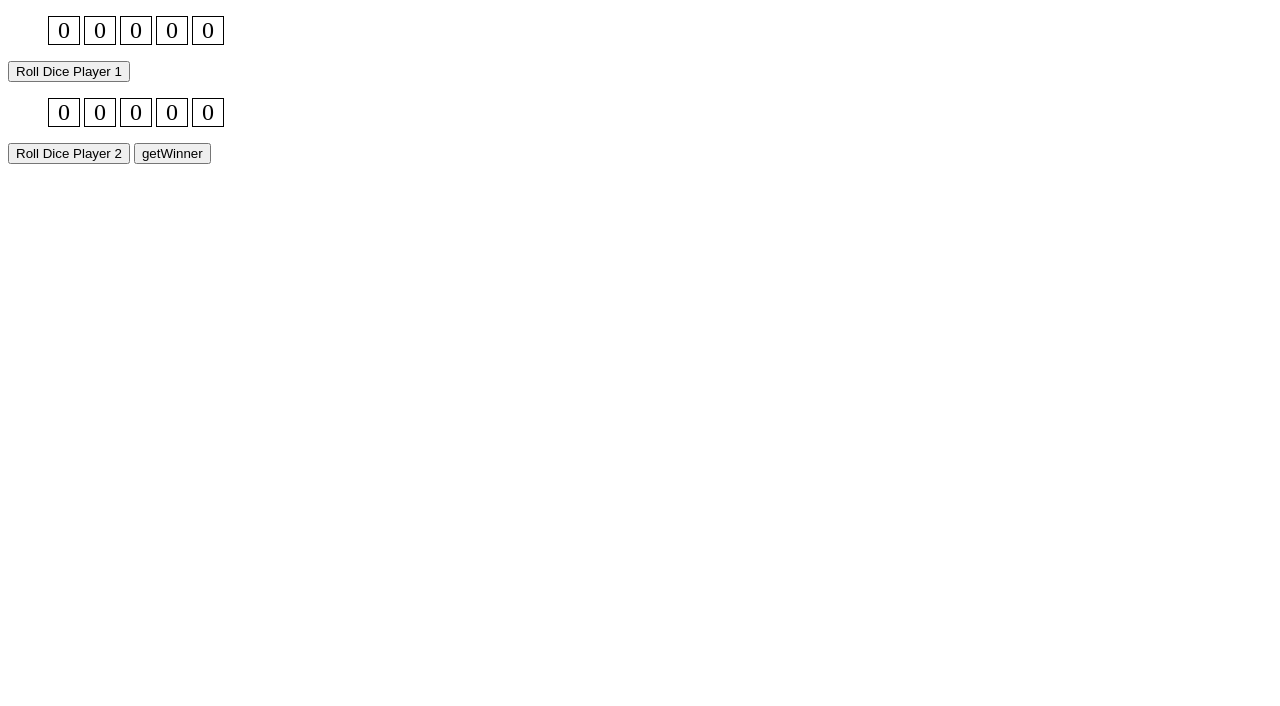
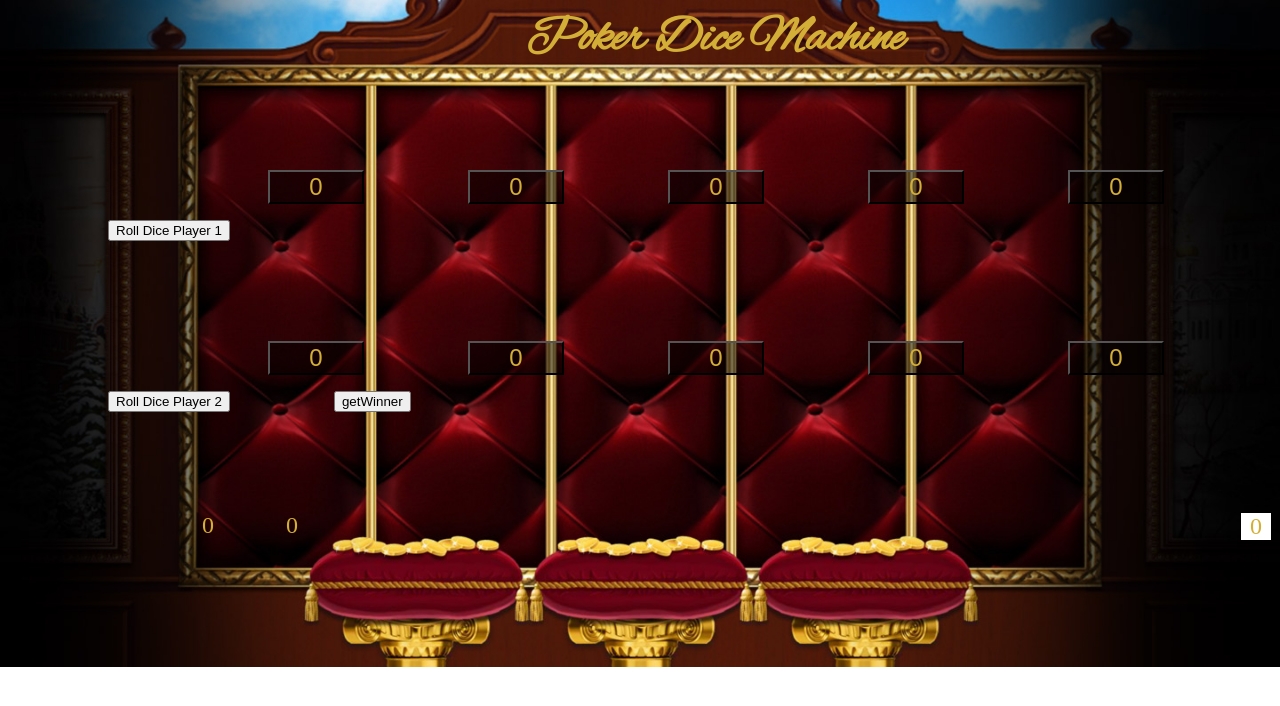
Before and after one commit to IlanHZ/WDI_Project1, a PHP site: page / in a window 1280 px wide. Shown: the top 706 px of the page. Run offline with PHP 8.4, Linux system fonts and the light colour scheme; some libraries are stand-ins or nearby versions.

Commit message:
basicCSS

```diff
--- a/css/app.css
+++ b/css/app.css
@@ -1,5 +1,45 @@
-.player1 li{
+body {
+  background: url('../machine_background.jpg');
+  background-repeat: no-repeat;
+  background-size: cover;
+}
 
+h1 {
+  font-family: 'Alex Brush', cursive;
+  color:rgb(212,175,55);
+  text-align: center;
+  font-size: 50px;
+  margin-top: 0;
+  margin-left: 150px;
+}
+.score {
+  margin-left: 900px;
+}
+ul {
+  margin-left: 120px;
+  margin-top: 100px;
+}
+button  {
+  margin-left: 100px;
+}
+li{
+
+  width:80px;
+  background-color:transparent;
+  border: 1px transparent ;
+  color:rgb(212,175,55);
+  font-size:24px;
+  text-align:center;
+  list-style-type: none;
+  display: inline-block;
+}
+
+
+
+
+
+
+#round {
   width:30px;
   background:white;
   border: 1px solid black ;
@@ -7,17 +47,12 @@
   text-align:center;
   list-style-type: none;
   display: inline-block;
+  float: right;
 }
 
-.player2 li{
-  width:30px;
-  background:white;
-  border: 1px solid black ;
-  font-size:24px;
-  text-align:center;
-  list-style-type: none;
-  display: inline-block;
-
+.buttonClassA {
+  background: rgba(0,0,0,0.5);
 }
-
-/* find a way to create real dices */
+.buttonClassB{
+  background:grey;
+}
--- a/home.html
+++ b/home.html
@@ -2,6 +2,7 @@
 <html>
 <head>
   <title>Poker Dice</title>
+  <link href='https://fonts.googleapis.com/css?family=Alex+Brush' rel='stylesheet' type='text/css'>
   <link rel="stylesheet" type="text/css" href="css/app.css">
 
   <script src="https://ajax.googleapis.com/ajax/libs/jquery/2.1.3/jquery.min.js"></script>
@@ -9,25 +10,37 @@
 
   </head>
   <body>
+  <h1>Poker Dice Machine</h1>
     <ul class="player1">
-      <li id="die11">0</li>
-      <li id="die12">0</li>
-      <li id="die13">0</li>
-      <li id="die14">0</li>
-      <li id="die15">0</li>
+      <button id="hold1" class="buttonClassA"><li id="die11">0</li></button>
+      <button id="hold2" class="buttonClassA"><li id="die12">0</li></button>
+      <button id="hold3" class="buttonClassA"><li id="die13">0</li></button>
+      <button id="hold4" class="buttonClassA"><li id="die14">0</li></button>
+      <button id="hold5" class="buttonClassA"><li id="die15">0</li></button>
     </ul>
     <button id="roll1">Roll Dice Player 1</button>
 
     <ul class="player2">
-      <li id="die21">0</li>
-      <li id="die22">0</li>
-      <li id="die23">0</li>
-      <li id="die24">0</li>
-      <li id="die25">0</li>
+      <button id="hold1" class="buttonClassA"><li id="die21">0</li></button>
+      <button id="hold1" class="buttonClassA"><li id="die22">0</li></button>
+      <button id="hold1" class="buttonClassA"><li id="die23">0</li></button>
+      <button id="hold1" class="buttonClassA"><li id="die24">0</li></button>
+      <button id="hold1" class="buttonClassA"><li id="die25">0</li></button>
     </ul>
     <button id="roll2">Roll Dice Player 2</button>
 
     <button id="winner">getWinner</button>
 
+    <div class="scores">
+      <ul>
+        <li id="score1">0</li>
+        <li id="round">0</li>
+        <li id="score2">0</li>
+      </ul>
+    </div>
+
+
+
+
     </body>
     </html>
--- a/js/app.js
+++ b/js/app.js
@@ -11,6 +11,7 @@ var four        = '1,4';
 var five        = '5';
 
 var scoreObj = {
+  '1,1,1,1,1':0,
   '1,1,1,2': 1,
   '1,2,2': 2,
   '1,1,3':3,
@@ -23,6 +24,12 @@ var scoreObj = {
 
 var score1;
 var score2;
+var round = 0;
+var $player1= $(".player1");
+var player1Hold=$("player1Hold");
+
+
+//function isHoldOn(){
 
 
 
@@ -61,19 +68,68 @@ var score2;
     return array.reduce(function(prev,val) {
       return prev + val;
     },0);
+
   }
-
 
 
 ///////////////////////////////////////////////////////////////////////////////////////////
 ////////////////////////////////////////// PLAYER 1 //////////////////////////////////////
 /////////////////////////////////////////////////////////////////////////////////////////
 
+//hold the button if it is clicked, switch from classA to
+$('#hold1').on("click", function() {
+  var btn=$(this);
+  if(btn.attr('class')=='buttonClassA'){
+       btn.removeClass('buttonClassA').addClass('buttonClassB');
+  }
+  else{
+      btn.removeClass('buttonClassB').addClass('buttonClassA');
+  }
+})
+$('#hold2').on("click", function() {
+  var btn=$(this);
+  if(btn.attr('class')=='buttonClassA'){
+       btn.removeClass('buttonClassA').addClass('buttonClassB');
+  }
+  else{
+      btn.removeClass('buttonClassB').addClass('buttonClassA');
+  }
+})
+$('#hold3').on("click", function() {
+  var btn=$(this);
+  if(btn.attr('class')=='buttonClassA'){
+       btn.removeClass('buttonClassA').addClass('buttonClassB');
+  }
+  else{
+      btn.removeClass('buttonClassB').addClass('buttonClassA');
+  }
+})
+$('#hold4').on("click", function() {
+  var btn=$(this);
+  if(btn.attr('class')=='buttonClassA'){
+       btn.removeClass('buttonClassA').addClass('buttonClassB');
+  }
+  else{
+      btn.removeClass('buttonClassB').addClass('buttonClassA');
+  }
+})
+$('#hold5').on("click", function() {
+  var btn=$(this);
+  if(btn.attr('class')=='buttonClassA'){
+       btn.removeClass('buttonClassA').addClass('buttonClassB');
+  }
+  else{
+      btn.removeClass('buttonClassB').addClass('buttonClassA');
+  }
+})
+
 //When the button is clicked, call the rollDice1 function
+
+
   $('#roll1').on("click", function() {
 
     var player1Array = rollDice(1);
-    //console.log(sumElement(player1Array));
+          console.log(sumElement(player1Array));
     var occurenceArray = [];
     //
     [1,2,3,4,5,6].forEach(function(val) {
@@ -91,11 +147,20 @@ var score2;
     //console.log(strOccurence);
     //console.log(strOccurence);
     score1 = scoreObj[strOccurence];
-    console.log(" player1 score is " + score1)
+    //console.log(" player1 score is " + score1)
+var hand = if(score1=0) {
+  return "Nothing!";
+} else if (score1=1) {
+  return "One Pair";
+}
+}
+    //Show the hand of the player on the screen
+    var $hand1 = document.getElementById("score1");
+    //console.log($hand1)
+    $hand1.innerHTML = hand;
+    console.log(score1)
 
   });
-
-
 
 
 ///////////////////////////////////////////////////////////////////////////////////////////
@@ -125,19 +190,23 @@ var score2;
     score2 = scoreObj[strOccurence];
     console.log(" player2 score is " + score2)
 
-    function getWinner(score1, score2) {
-      if ("score1" > "score2" ) {
+///////////////////////////////////////////////////////////////////////////////////////////
+//////////////////////////////////////////////////////////////////////////////////////////
+
+    function getWinner() {
+      if (score1 > score2) {
         console.log(" player1 wins!")
-      }  else if ("score1" < "score2") {
+      }  else if (score1 < score2 ) {
         console.log(" player2 wins!")
-      }  else if ("score1" = "score2"){
+      }  else  {
         console.log("It's a tie!")
       }
 
     }
+  //
       $('#winner').on("click", function() {
 
-      getWinner(score2, score1)
+      getWinner();
 
     });
 
@@ -147,8 +216,4 @@ var score2;
 
 
 
-
-
-
-
 });
```
Also changed, not shown: machine_background.jpg (added).
